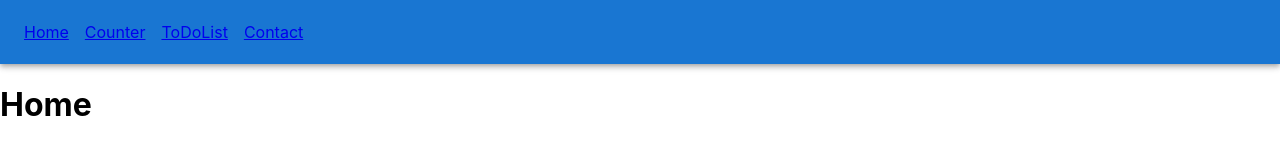
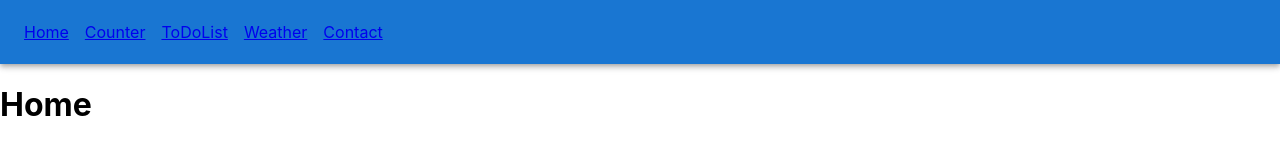
Before and after one commit to vknanavati/test, a React (Create React App) app: page / in a window 1280 px wide. Shown: the top 160 px of the page. Built offline with nearby package versions, Linux system fonts and the light colour scheme.

Commit message:
added weather app paths and link to nav bar.

```diff
--- a/src/App.js
+++ b/src/App.js
@@ -3,6 +3,7 @@ import {Home} from './components/Home';
 import {Contact} from './components/Contact';
 import {Counter} from './components/Counter';
 import {ToDoList} from './components/ToDoList';
+import {Weather} from './components/Weather';
 import {AppBar, Toolbar, Box} from '@mui/material';
 
 
@@ -15,6 +16,7 @@ function App() {
             <Link to="/">Home</Link>
             <Link to="/counter">Counter</Link>
             <Link to="/todo">ToDoList</Link>
+            <Link to="/weather">Weather</Link>
             <Link to="/contact">Contact</Link>
           </Box>
         </Toolbar>
@@ -23,6 +25,7 @@ function App() {
         <Route path="/" element={<Home/>}/>
         <Route path="/counter" element={<Counter/>}/>
         <Route path="/todo" element={<ToDoList/>}/>
+        <Route path="/weather" element={<Weather/>}/>
         <Route path="/contact" element={<Contact/>}/>
       </Routes>
     </>
```
